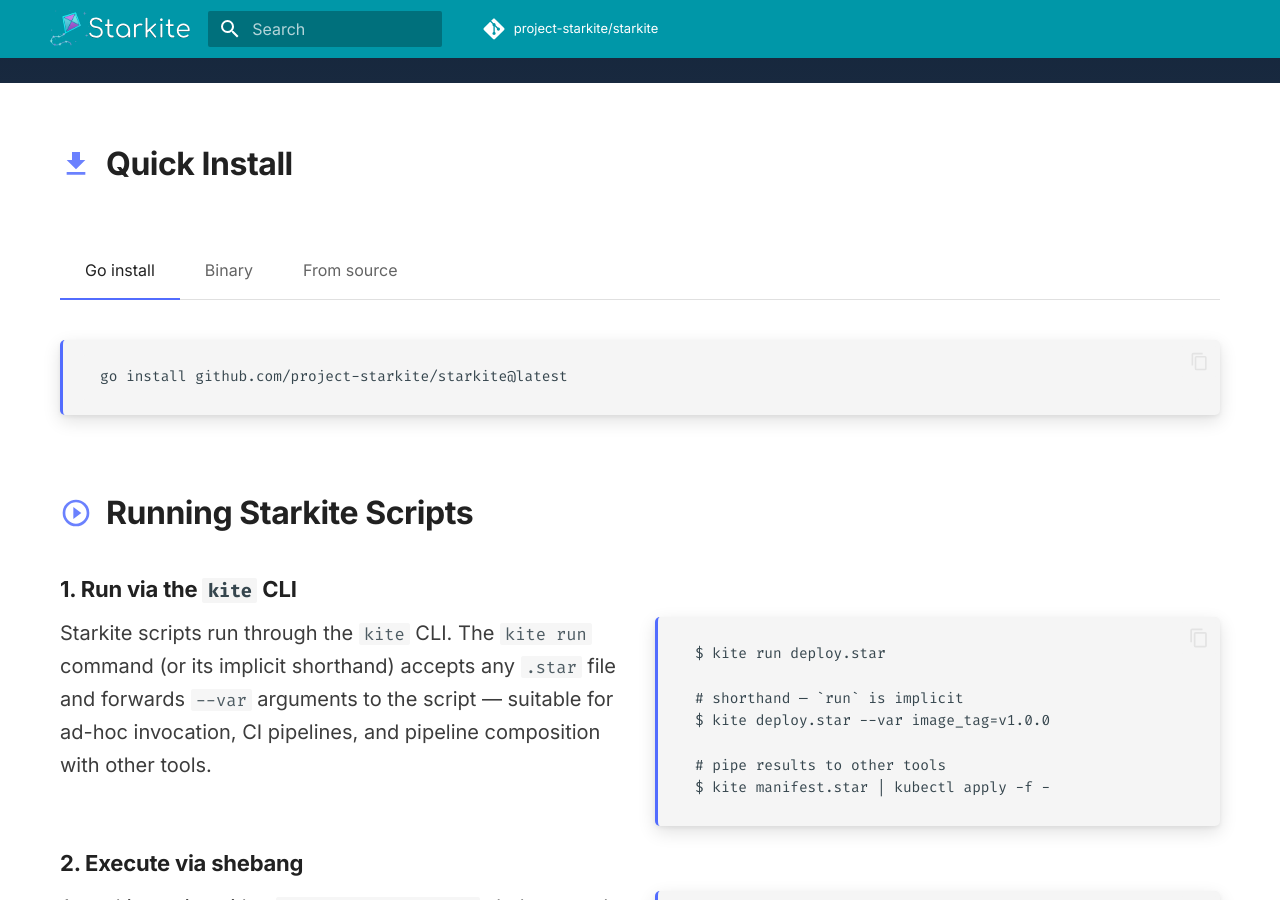
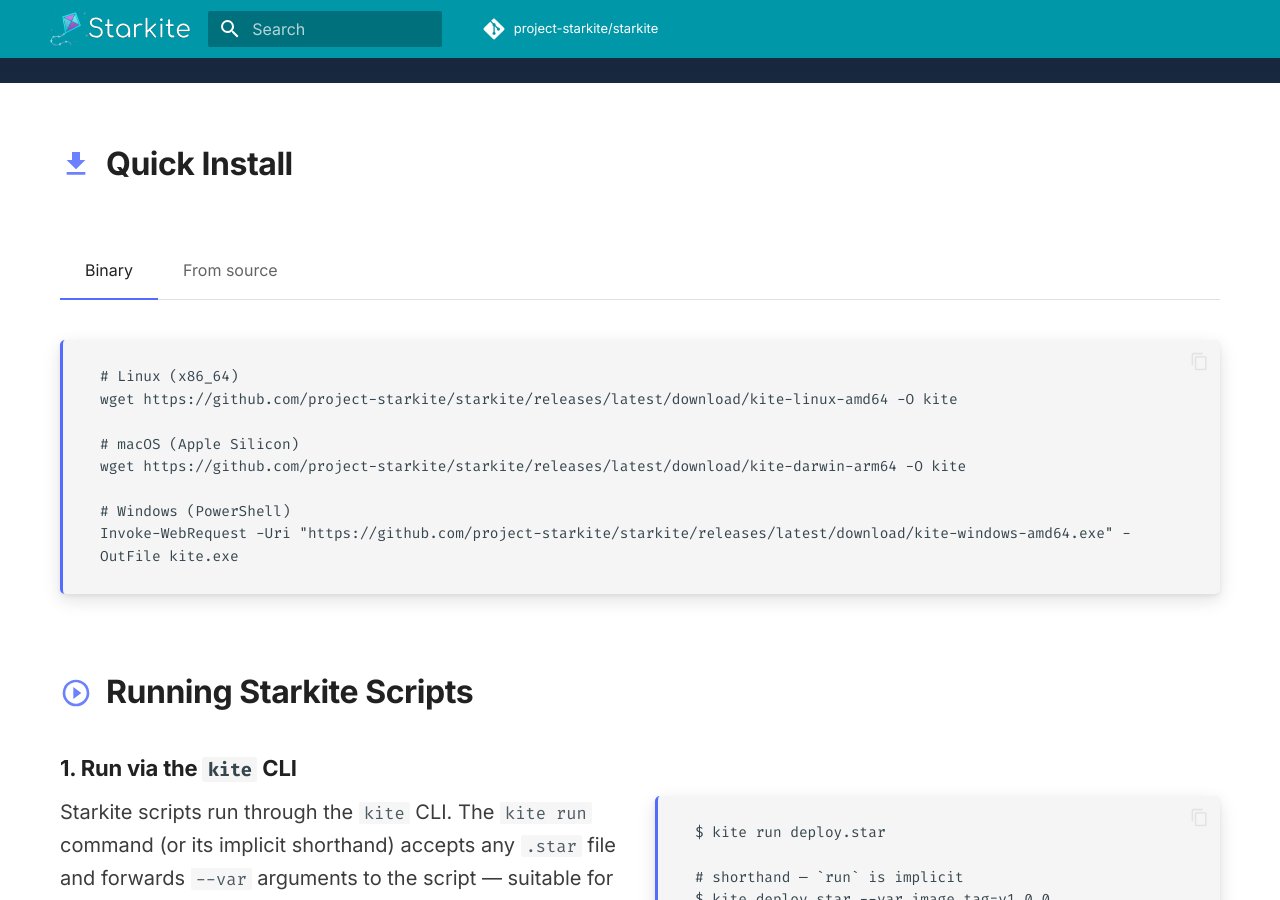
Before and after one commit to project-starkite/starkite, an MkDocs documentation site: the page built from docs/index.md, in a window 1280 px wide and 900 px high, scrolled down 838 px. Built offline with MkDocs 1.6.1 and Material for MkDocs 9.7.7, drawn with Linux system fonts in a browser that asks for light colours; comment, search, counter and statistics services are not loaded; a style sheet for code colours, icons or effects is not loaded.

```diff
--- a/docs/overrides/home.html
+++ b/docs/overrides/home.html
@@ -715,19 +715,13 @@
 </h2>
 <div class="install-section">
   <div class="install-tabs">
-    <input type="radio" name="install-tab" id="tab-go" checked>
-    <label for="tab-go">Go install</label>
-    <input type="radio" name="install-tab" id="tab-binary">
+    <input type="radio" name="install-tab" id="tab-binary" checked>
     <label for="tab-binary">Binary</label>
     <input type="radio" name="install-tab" id="tab-source">
     <label for="tab-source">From source</label>
   </div>
 
-  <div id="content-go" class="install-content active">
-    <pre><code>go install github.com/project-starkite/starkite@latest</code></pre>
-  </div>
-
-  <div id="content-binary" class="install-content">
+  <div id="content-binary" class="install-content active">
     <pre><code># Linux (x86_64)
 wget https://github.com/project-starkite/starkite/releases/latest/download/kite-linux-amd64 -O kite
 
@@ -741,7 +735,8 @@
   <div id="content-source" class="install-content">
     <pre><code>git clone https://github.com/project-starkite/starkite.git
 cd starkite
-go build -o kite .</code></pre>
+make build-all          # builds ./bin/kite (all-in-one)
+sudo install -m 0755 ./bin/kite /usr/local/bin/kite</code></pre>
   </div>
 </div>
 
```
Also changed, not shown: 11 other files.
